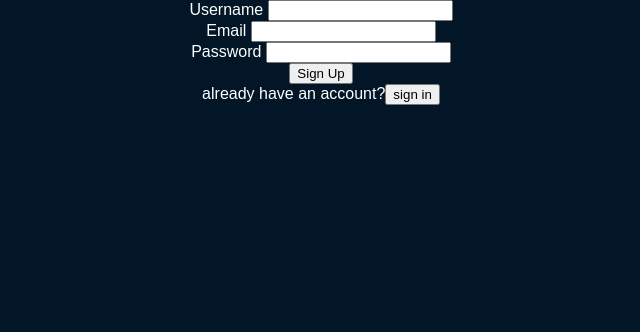
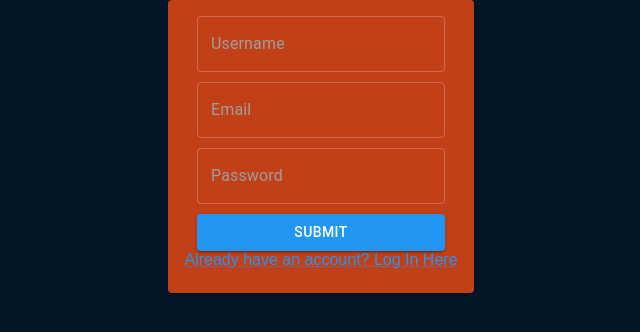
Before and after one commit to TheDeafOne/ScheduLite, a React (Create React App) app in the folder schedulite.clientapp/: page /signup in a window 1280 px wide. Shown: the top 332 px of the page, without its empty margins (319-959 px from the left). Built offline with nearby package versions, Linux system fonts and the light colour scheme.

Commit message:
signup ongoing styling

```diff
--- a/schedulite.clientapp/src/screens/SignupScreen/SignupScreen.scss
+++ b/schedulite.clientapp/src/screens/SignupScreen/SignupScreen.scss
@@ -1,3 +1,15 @@
-.signup {
-  color: white;
+.form-container {
+  display: flex;
+  align-items: center;
+  justify-content: center;
+  flex-direction: column;
+  width: 100%;
 }
+
+.card-container {
+  display: flex;
+  align-items: center;
+  justify-content: center;
+  flex-direction: column;
+  width: 100%;
+}
--- a/schedulite.clientapp/src/screens/SignupScreen/SignupScreen.tsx
+++ b/schedulite.clientapp/src/screens/SignupScreen/SignupScreen.tsx
@@ -1,142 +1,96 @@
-import React, {useState, useEffect, useContext} from 'react';
-import { Formik, Field, Form, ErrorMessage } from "formik";
-import { useNavigate } from 'react-router';
-import * as Yup from "yup";
-import "./SignupScreen.scss"
-import AuthService from '../../services/auth.service';
-import {UserContext, UserContextType} from "../../context/UserContext";
+import React from 'react';
+import ReactDOM from 'react-dom';
+import { useFormik } from 'formik';
+import { Card, Link, TextField, Button, Grid, CardContent } from '@mui/material';
+import * as yup from 'yup';
+
+import './SignupScreen.scss';
+
+const validationSchema = yup.object().shape({
+  username: yup.string()
+    .required('Username is required')
+    .min(3, 'Username must be at least 3 characters')
+    .max(20, 'Username must not exceed 20 characters'),
+  email: yup.string()
+    .required('Email is required')
+    .email('Email is invalid'),
+  password: yup.string()
+    .required('Password is required')
+    .min(4, 'Password must be at least 4 characters')
+    .max(40, 'Password must not exceed 40 characters')
+});
 
 const Signup = () => {
-  const [successful, setSuccessful] = useState<boolean>(false);
-  const [message, setMessage] = useState<string>("");
-  const navigate = useNavigate();
-  const { setUser } = useContext(UserContext) as UserContextType
-
-  function validationSchema() {
-    return Yup.object().shape({
-      username: Yup.string()
-        .test(
-          "len",
-          "The username must be between 3 and 20 characters.",
-          (val: any) =>
-            val &&
-            val.toString().length >= 3 &&
-            val.toString().length <= 20
-        )
-        .required("This field is required!"),
-      email: Yup.string()
-        .email("This is not a valid email.")
-        .required("This field is required!"),
-      password: Yup.string()
-        .test(
-          "len",
-          "The password must be between 6 and 40 characters.",
-          (val: any) =>
-            val &&
-            val.toString().length >= 6 &&
-            val.toString().length <= 40
-        )
-        .required("This field is required!"),
-    });
-  }
-
-  function handleRegister(formValue: { username: string; email: string; password: string }) {
-    const { username, email, password } = formValue;
-
-    setMessage("");
-    setSuccessful(false);
-
-    AuthService.register(
-      username,
-      email,
-      password
-    ).then(
-      response => {
-        setMessage(response.data.message);
-        setSuccessful(true);
-        AuthService.login(username,password);
-        setUser(AuthService.getCurrentUser());
-        navigate("/schedule-selection");
-      },
-      error => {
-        const resMessage = (
-          error.response &&
-          error.response.data &&
-          error.response.data.message
-        ) || error.message || error.toString();
-
-        setSuccessful(false);
-        setMessage(resMessage);
-      }
-    );
-  }
+  const formik = useFormik({
+    initialValues: {
+      username: '',
+      email: '',
+      password: '',
+    },
+    validationSchema: validationSchema,
+    onSubmit: (values) => {
+      alert(JSON.stringify(values, null, 2));
+    },
+  });
 
   return (
-    <div className={"signup"}>
-      <div>
-        <Formik
-          initialValues={{ username: "", email: "", password: "" }}
-          validationSchema={validationSchema}
-          onSubmit={handleRegister}
-        >
-          <Form>
-            {!successful && (
-              <div>
-                <div>
-                  <label htmlFor="username"> Username </label>
-                  <Field name="username" type="text" />
-                  <ErrorMessage
-                    name="username"
-                    component="div"
-                  />
-                </div>
+    <div className="card-container">
+      <Card>
+        <CardContent>
+          <div className="form-container">
+            <form onSubmit={formik.handleSubmit}>
+              <Grid>
+                <TextField
+                  id="username"
+                  name="username"
+                  label="Username"
+                  variant="outlined"
+                  sx={{paddingBottom: "10px"}}
+                  value={formik.values.username}
+                  onChange={formik.handleChange}
+                  error={formik.touched.username && Boolean(formik.errors.username)}
+                  helperText={formik.touched.username && formik.errors.username}
+                />
+              </Grid>
+              <Grid>
+                <TextField
+                  id="email"
+                  name="email"
+                  label="Email"
+                  variant="outlined"
+                  sx={{paddingBottom: "10px"}}
+                  value={formik.values.email}
+                  onChange={formik.handleChange}
+                  error={formik.touched.email && Boolean(formik.errors.email)}
+                  helperText={formik.touched.email && formik.errors.email}
+                />
+              </Grid>
+              <Grid>
+                <TextField
+                  id="password"
+                  name="password"
+                  label="Password"
+                  type="password"
+                  variant="outlined"
+                  sx={{paddingBottom: "10px"}}
+                  value={formik.values.password}
+                  onChange={formik.handleChange}
+                  error={formik.touched.password && Boolean(formik.errors.password)}
+                  helperText={formik.touched.password && formik.errors.password}
+                />
+              </Grid>
+              <Button color="primary" variant="contained" fullWidth type="submit">
+                Submit
+              </Button>
+            </form>
+            <Link href="/login">
+              Already have an account? Log In Here
+            </Link>
+          </div>
+        </CardContent>
+      </Card>
+    </div>
+  );
+};
 
-                <div>
-                  <label htmlFor="email"> Email </label>
-                  <Field name="email" type="email" />
-                  <ErrorMessage
-                    name="email"
-                    component="div"
-                  />
-                </div>
-
-                <div>
-                  <label htmlFor="password"> Password </label>
-                  <Field
-                    name="password"
-                    type="password"
-                  />
-                  <ErrorMessage
-                    name="password"
-                    component="div"
-                  />
-                </div>
-                <div>
-                  <button type="submit">Sign Up</button>
-                </div>
-              </div>
-            )}
-
-            {message && (
-              <div>
-                <div
-                  role="alert"
-                >
-                  {message}
-                </div>
-              </div>
-            )}
-          </Form>
-        </Formik>
-      </div>
-      <label>
-        already have an account?
-      </label>
-      <button onClick={() => { navigate("/login") }}>
-        sign in
-      </button>
-    </div>
-  )
-}
-
-export default Signup
+export default Signup;
```
